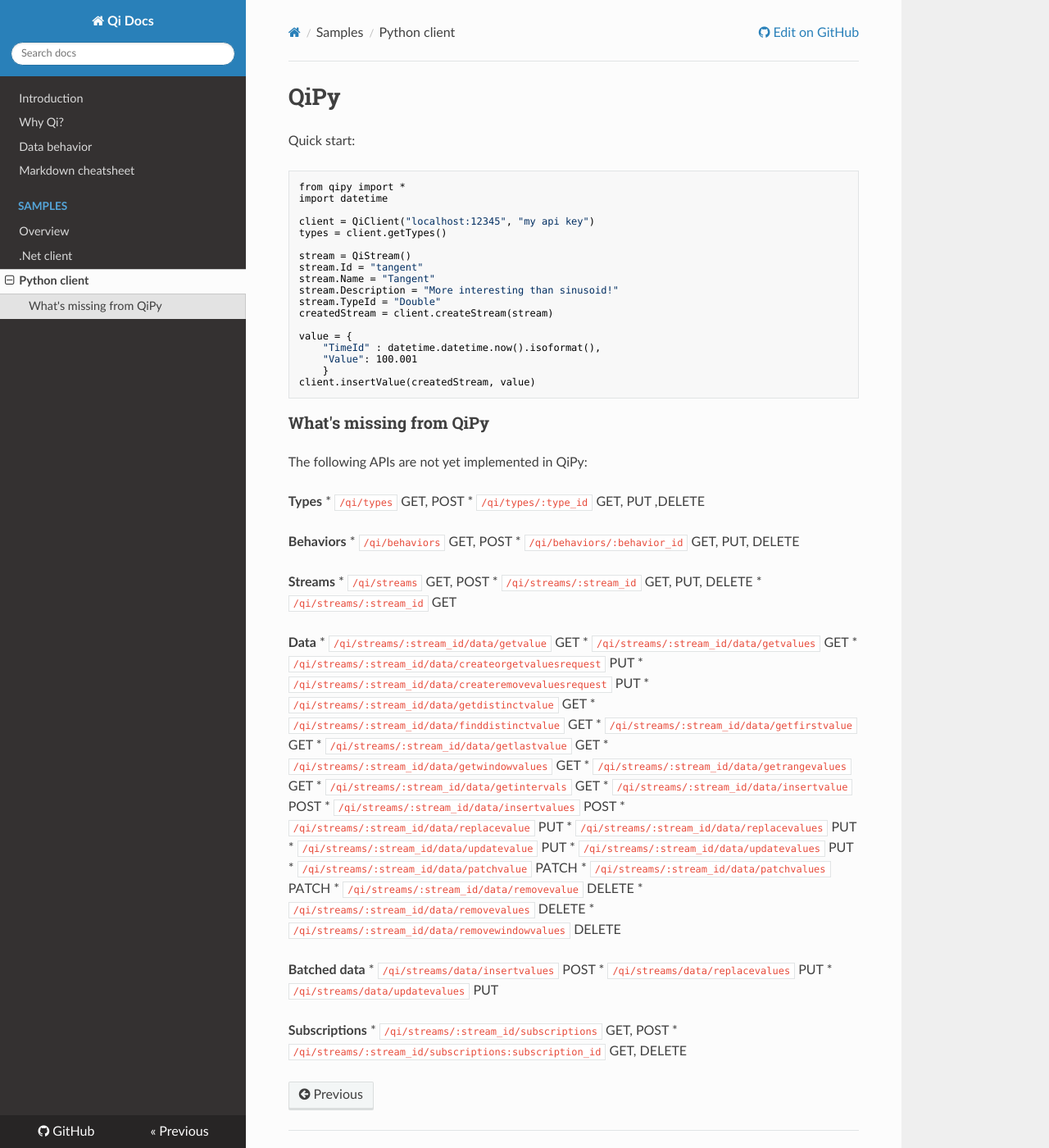
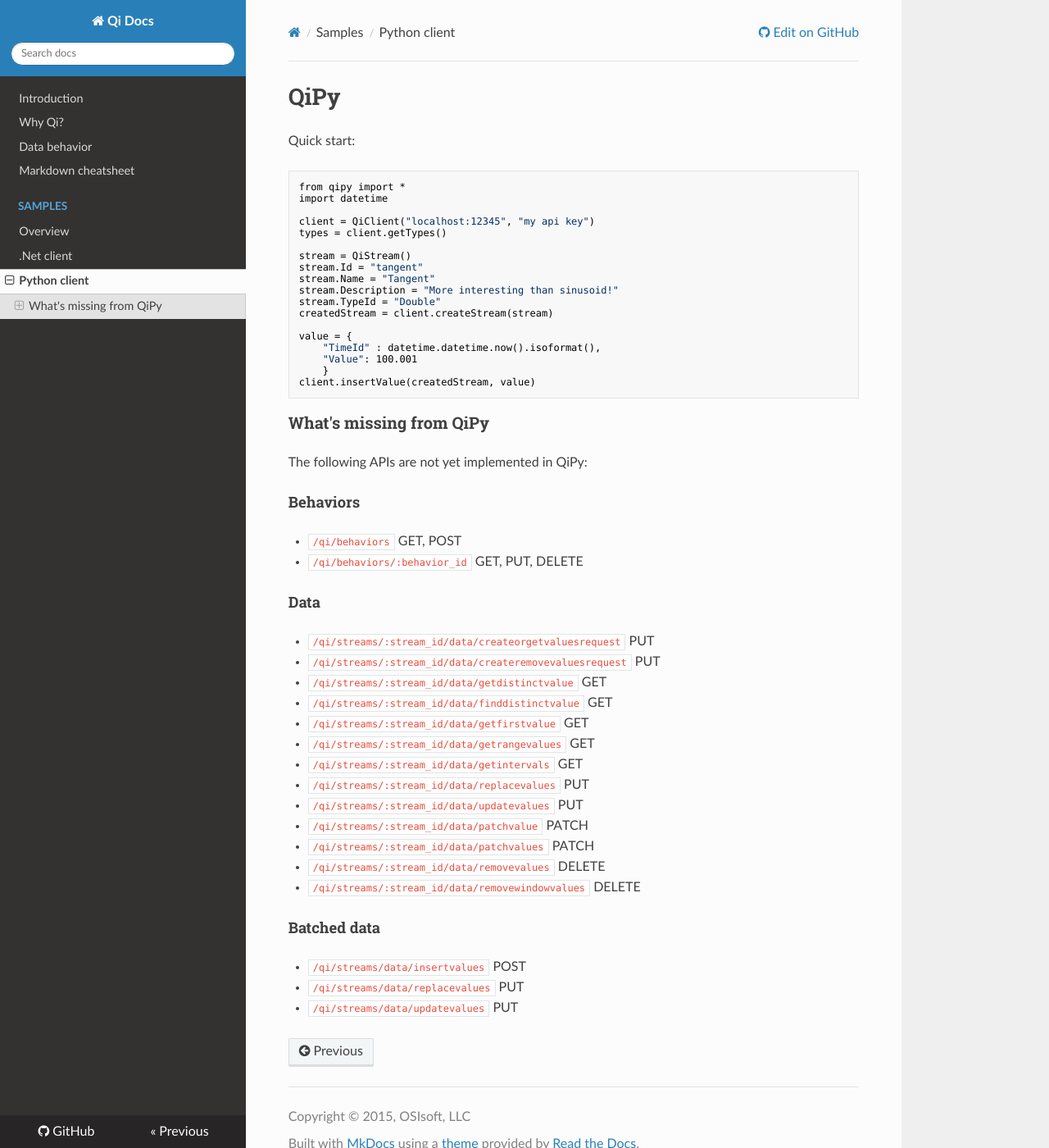
Before and after one commit to ssuryanarayanan/Qi-Docs, an MkDocs documentation site: the page built from docs/samples/python.md, in a window 1280 px wide and 1400 px high. Shown: the whole window at 82% size. Built offline with MkDocs 1.6.1, drawn with Linux system fonts in a browser that asks for light colours; nearby versions of some CDN libraries; old or Windows-style settings are respelled for this version of MkDocs.

Commit message:
Update python.md

```diff
--- a/docs/samples/python.md
+++ b/docs/samples/python.md
@@ -24,48 +24,26 @@
 ### What's missing from QiPy
 The following APIs are not yet implemented in QiPy:
 
-**Types**
-* `/qi/types`  GET, POST
-* `/qi/types/:type_id`  GET, PUT ,DELETE
-
-**Behaviors**
+#### Behaviors
 * `/qi/behaviors`  GET, POST
 * `/qi/behaviors/:behavior_id`  GET, PUT, DELETE
 
-**Streams**
-* `/qi/streams`  GET, POST
-* `/qi/streams/:stream_id`  GET, PUT, DELETE
-* `/qi/streams/:stream_id`  GET
-
-**Data**
-* `/qi/streams/:stream_id/data/getvalue`  GET
-* `/qi/streams/:stream_id/data/getvalues`  GET
+#### Data
 * `/qi/streams/:stream_id/data/createorgetvaluesrequest`   PUT
 * `/qi/streams/:stream_id/data/createremovevaluesrequest`  PUT
 * `/qi/streams/:stream_id/data/getdistinctvalue`  GET
 * `/qi/streams/:stream_id/data/finddistinctvalue`  GET
 * `/qi/streams/:stream_id/data/getfirstvalue`  GET
-* `/qi/streams/:stream_id/data/getlastvalue`  GET
-* `/qi/streams/:stream_id/data/getwindowvalues`  GET
 * `/qi/streams/:stream_id/data/getrangevalues`  GET
 * `/qi/streams/:stream_id/data/getintervals`  GET
-* `/qi/streams/:stream_id/data/insertvalue`  POST
-* `/qi/streams/:stream_id/data/insertvalues`  POST
-* `/qi/streams/:stream_id/data/replacevalue`  PUT
 * `/qi/streams/:stream_id/data/replacevalues`  PUT
-* `/qi/streams/:stream_id/data/updatevalue`  PUT
 * `/qi/streams/:stream_id/data/updatevalues`  PUT
 * `/qi/streams/:stream_id/data/patchvalue`  PATCH
 * `/qi/streams/:stream_id/data/patchvalues`  PATCH
-* `/qi/streams/:stream_id/data/removevalue`  DELETE
 * `/qi/streams/:stream_id/data/removevalues`  DELETE
 * `/qi/streams/:stream_id/data/removewindowvalues`  DELETE
 
-**Batched data**
+#### Batched data
 * `/qi/streams/data/insertvalues`  POST
 * `/qi/streams/data/replacevalues`  PUT
 * `/qi/streams/data/updatevalues`  PUT
-
-**Subscriptions**
-* `/qi/streams/:stream_id/subscriptions`  GET, POST
-* `/qi/streams/:stream_id/subscriptions:subscription_id`  GET, DELETE
```
